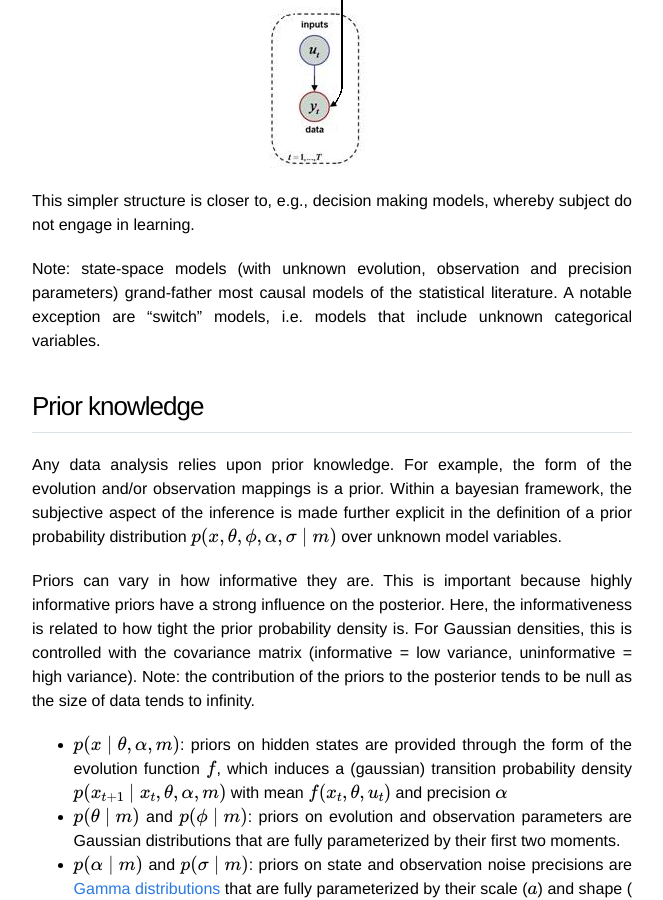
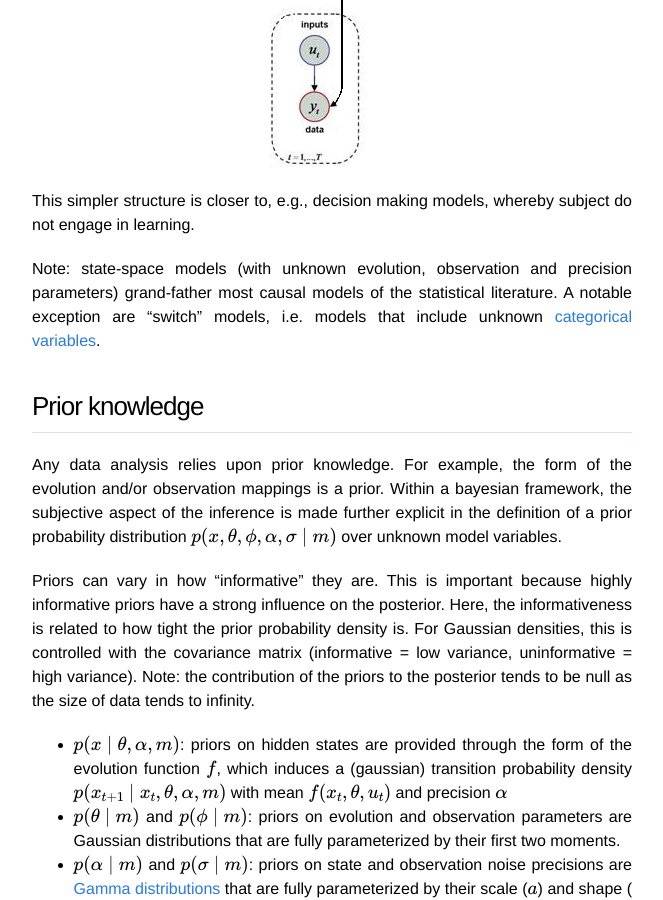
Before and after one commit to MBB-team/VBA-toolbox, a Jekyll site: the page built from _wiki/Structure-of-VBA's-generative-model.md, in a window 1280 px wide and 900 px high, scrolled down 3651 px. Shown: the whole window, without its empty margins (308-971 px from the left). Built offline with Jekyll 4.4.1, drawn with Linux system fonts in a browser that asks for light colours; nearby versions of some CDN libraries; formulas are drawn with MathJax 3; some of the changed lines change nothing that is shown.

Commit message:
Update Structure-of-VBA's-generative-model.md

```diff
--- a/_wiki/Structure-of-VBA's-generative-model.md
+++ b/_wiki/Structure-of-VBA's-generative-model.md
@@ -75,14 +75,14 @@ Note that the above class of generative models encompasses static models, i.e. m
 
 This simpler structure is closer to, e.g., decision making models, whereby subject do not engage in learning.
 
-Note: state-space models (with unknown evolution, observation and precision parameters) grand-father most causal models of the statistical literature. A notable exception are "switch" models, i.e. models that include unknown categorical variables.
+Note: state-space models (with unknown evolution, observation and precision parameters) grand-father most causal models of the statistical literature. A notable exception are "switch" models, i.e. models that include unknown [categorical variables](https://en.wikipedia.org/wiki/Categorical_variable).
 
 
 ## Prior knowledge
 
 Any data analysis relies upon prior knowledge. For example, the form of the evolution and/or observation mappings is a prior. Within a bayesian framework, the subjective aspect of the inference is made further explicit in the definition of a prior probability distribution $$p(x,\theta,\phi,\alpha,\sigma\mid m)$$ over unknown model variables.
 
-Priors can vary in how informative they are. This is important because highly informative priors have a strong influence on the posterior. Here, the informativeness is related to how tight the prior probability density is. For Gaussian densities, this is controlled with the covariance matrix (informative = low variance, uninformative = high variance). Note: the contribution of the priors to the posterior tends to be null as the size of data tends to infinity.
+Priors can vary in how "informative" they are. This is important because highly informative priors have a strong influence on the posterior. Here, the informativeness is related to how tight the prior probability density is. For Gaussian densities, this is controlled with the covariance matrix (informative = low variance, uninformative = high variance). Note: the contribution of the priors to the posterior tends to be null as the size of data tends to infinity.
 
 - $$p(x\mid \theta,\alpha,m)$$: priors on hidden states are provided through the form of the evolution function $$f$$, which induces a (gaussian) transition probability density $$p(x_{t+1}\mid x_t,\theta,\alpha,m)$$ with mean $$f(x_t,\theta,u_t)$$ and precision $$\alpha$$
 
```
